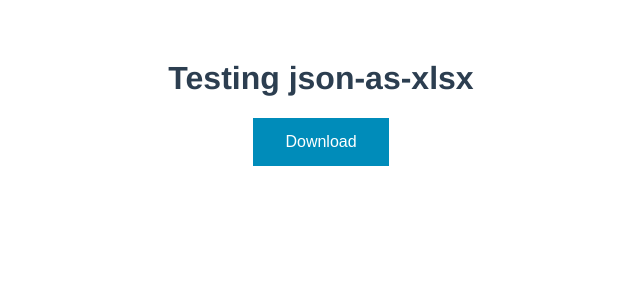
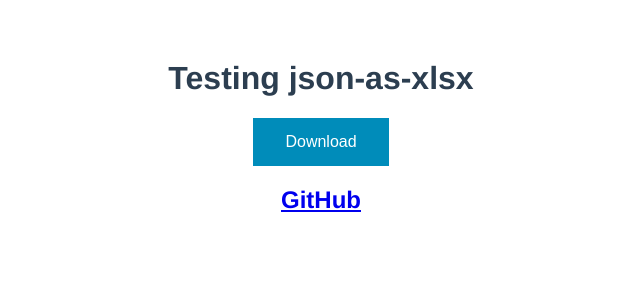
Before and after one commit to LuisEnMarroquin/json-as-xlsx, a Vue app: page / in a window 1280 px wide. Shown: the top 300 px of the page, without its empty margins (319-959 px from the left). Built offline with nearby package versions, Linux system fonts and the light colour scheme.

Commit message:
New version 1.0.8 with better README and link to github

```diff
--- a/package.json
+++ b/package.json
@@ -1,6 +1,6 @@
 {
   "name": "json-as-xlsx",
-  "version": "1.0.7",
+  "version": "1.0.8",
   "license": "MIT",
   "main": "index.js",
   "files": [
@@ -8,6 +8,7 @@
   ],
   "description": "Create excel from json",
   "author": "LuisEnMarroquin <luis@marroquin.dev>",
+  "homepage": "https://xlsx.marroquin.dev",
   "repository": {
     "type": "git",
     "url": "https://github.com/LuisEnMarroquin/json-as-xlsx"
--- a/src/App.vue
+++ b/src/App.vue
@@ -2,6 +2,9 @@
   <div id="app">
     <h1>Testing json-as-xlsx</h1>
     <button @click="downloadFile">Download</button>
+    <h2>
+      <a href="https://github.com/LuisEnMarroquin/json-as-xlsx">GitHub</a>
+    </h2>
   </div>
 </template>
 
```
Also changed, not shown: 1 other file (tests, documents, lock files or other folders).
